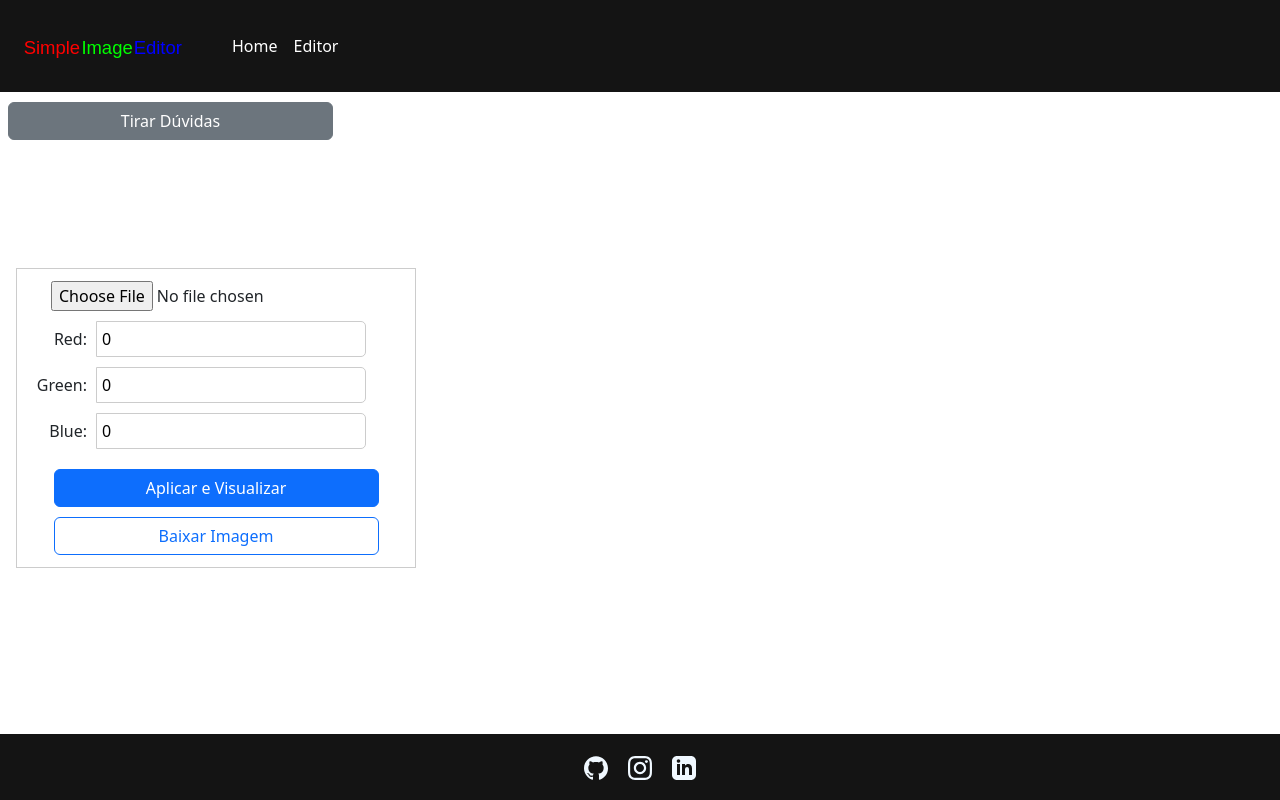
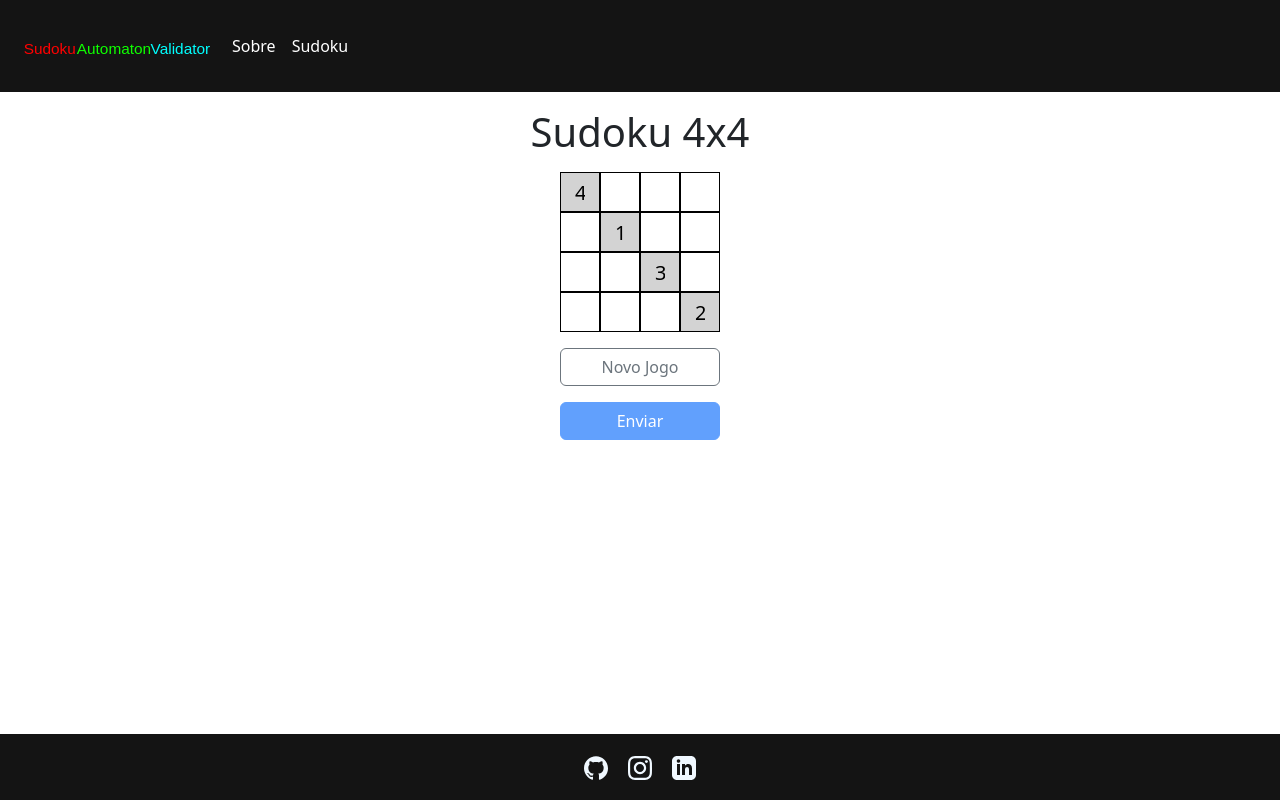
Before and after one commit to LeonardoBarroca/frontend-sudoku, a Vue app: page /about in a window 1280 px wide. Built offline with nearby package versions, Linux system fonts and the light colour scheme.

Commit message:
feat: add button send and update page style

```diff
--- a/index.html
+++ b/index.html
@@ -4,7 +4,7 @@
     <meta charset="UTF-8">
     <link rel="icon" href="/favicon.ico">
     <meta name="viewport" content="width=device-width, initial-scale=1.0">
-    <title>Simple Image Editor</title>
+    <title>Validador de Sudoku 4x4 com autômatos</title>
     <style>
       body {
         margin: 0;
--- a/src/components/Footer.vue
+++ b/src/components/Footer.vue
@@ -1,13 +1,13 @@
 <template>
   <footer class="footer">
     <div class="social-icons">
-      <a href="https://github.com/LeonardoBarroca" target="_blank" rel="noopener noreferrer">
+      <a href="https://github.com/" target="_blank" rel="noopener noreferrer">
         <IconGithub />
       </a>
       <a href="https://www.instagram.com/" target="_blank" rel="noopener noreferrer">
         <IconInstagram />
       </a>
-      <a href="https://www.linkedin.com/in/leonardo-barroca-0494b4143/" target="_blank" rel="noopener noreferrer">
+      <a href="https://www.linkedin.com/in/" target="_blank" rel="noopener noreferrer">
         <IconLinkedin />
       </a>
     </div>
--- a/src/components/Navbar.vue
+++ b/src/components/Navbar.vue
@@ -7,11 +7,11 @@
         </a>
       </li>
       <li><a>
-          <RouterLink to="/">Home</RouterLink>
+          <RouterLink to="/">Sobre</RouterLink>
         </a>
       </li>
       <li><a>
-          <RouterLink to="/about">Editor</RouterLink>
+          <RouterLink to="/about">Sudoku</RouterLink>
         </a>
       </li>
     </ul>
--- a/src/components/icons/IconLogo.vue
+++ b/src/components/icons/IconLogo.vue
@@ -1,7 +1,7 @@
 <template>
   <svg xmlns="http://www.w3.org/2000/svg" width="200" height="60" viewBox="0 0 260 60">
-    <text x="10" y="40" font-family="Oswald, sans-serif" font-size="24" fill="#FF0000">Simple</text>
-    <text x="85" y="40" font-family="Oswald, sans-serif" font-size="24" fill="#00FF00">Image</text>
-    <text x="153" y="40" font-family="Oswald, sans-serif" font-size="24" fill="#0000FF">Editor</text>
+    <text x="10" y="40" font-family="Oswald, sans-serif" font-size="20" fill="#FF0000">Sudoku</text>
+    <text x="79" y="40" font-family="Oswald, sans-serif" font-size="20" fill="#0FFF00">Automaton</text>
+    <text x="175" y="40" font-family="Oswald, sans-serif" font-size="20" fill="#00FFFF">Validator</text>
   </svg>
 </template>
--- a/src/views/AboutView.vue
+++ b/src/views/AboutView.vue
@@ -1,50 +1,21 @@
 <template>
-  <!-- Novo botão "Tirar Dúvidas" -->
-  <div class="duvidas">
-    <button @click="toggleHelp" class="btn btn-secondary" title="Tirar Dúvidas">Tirar Dúvidas</button>
-
-    <!-- Área de texto para exibir quando "Tirar Dúvidas" for clicado -->
-    <p v-if="showHelp">
-      A alteração do RGB em uma imagem ocorre manipulando os valores dos canais de cor vermelho (R), verde (G) e azul
-      (B)
-      de cada pixel da imagem. Cada pixel em uma imagem digital é representado por uma combinação de intensidades de cor
-      nos canais RGB, onde valores mais altos representam uma maior intensidade da cor correspondente e valores mais
-      baixos representam uma menor intensidade.
-
-      Por exemplo, se tivermos um pixel com a cor RGB(10, 10, 10) e aplicarmos um aumento de intensidade para RGB(20,
-      20,
-      20), isso resultará em uma alteração perceptível na cor do pixel. Aumentar os valores de R, G e B resultará em uma
-      cor mais clara e mais brilhante, enquanto diminuir esses valores resultará em uma cor mais escura e mais opaca.
-
-      Essencialmente, ao alterar os valores RGB de uma imagem, estamos ajustando a intensidade das cores vermelha, verde
-      e
-      azul em cada pixel, o que modifica a cor geral da imagem. Isso é feito de forma individual para cada pixel,
-      permitindo uma ampla variedade de manipulações de cor e efeitos visuais em uma imagem digital.</p>
-  </div>
-  <div class="editor-area">
-    <div class="container-rgb">
-      <input type="file" @change="handleFileUpload" class="input-file">
-      <div class="input-group">
-        <label for="red" class="label">Red:</label>
-        <input type="number" id="red" v-model="red" class="input" min="0" max="255">
+  <div class="sudoku-game">
+    <h1>Sudoku 4x4</h1>
+    <div class="sudoku-board">
+      <div class="sudoku-table">
+        <div v-for="(row, rowIndex) in sudoku" :key="rowIndex" class="row">
+          <div v-for="(cell, colIndex) in row" :key="colIndex" :class="['cell', { 'fixed-cell': cell.readonly }]">
+            <input type="text" :value="cell.value" :readonly="cell.readonly"
+              @input="updateCell(rowIndex, colIndex, $event.target.value)">
+          </div>
+        </div>
       </div>
-      <div class="input-group">
-        <label for="green" class="label">Green:</label>
-        <input type="number" id="green" v-model="green" class="input" min="0" max="255">
-      </div>
-      <div class="input-group">
-        <label for="blue" class="label">Blue:</label>
-        <input type="number" id="blue" v-model="blue" class="input" min="0" max="255">
-      </div>
-      <button @click="uploadImage" type="button" class="btn btn-primary" title="Aplicar e Visualizar">Aplicar e
-        Visualizar</button>
-      <button @click="downloadImage" type="button" class="btn btn-outline-primary" title="Baixar Imagem">Baixar
-        Imagem</button>
-
-
     </div>
-    <div v-if="imageUrl" class="image-preview">
-      <img :src="imageUrl" alt="Imagem Recebida" class="preview">
+    <div class="new-game">
+      <button class="btn btn-outline-secondary" @click="generateNewGame">Novo Jogo</button>
+    </div>
+    <div class="validade-sudoku">
+      <button class="btn btn-primary" @click="submitSudoku" :disabled="!isSudokuComplete">Enviar</button>
     </div>
   </div>
 </template>
@@ -53,127 +24,140 @@
 export default {
   data() {
     return {
-      file: null,
-      imageUrl: null,
-      red: 0,
-      green: 0,
-      blue: 0,
-      showHelp: false // Variável de estado para controlar a exibição do texto de ajuda
+      sudoku: [],
     };
   },
+  computed: {
+    isSudokuComplete() {
+      for (let i = 0; i < this.sudoku.length; i++) {
+        for (let j = 0; j < this.sudoku[i].length; j++) {
+          if (!this.sudoku[i][j].readonly && !this.sudoku[i][j].value) {
+            return false;
+          }
+        }
+      }
+      return true;
+    }
+  },
+  created() {
+    this.generateNewGame();
+  },
   methods: {
-    handleFileUpload(event) {
-      this.file = event.target.files[0];
+    generateNewGame() {
+      this.sudoku = this.generateSudoku();
     },
-    async uploadImage() {
-      const formData = new FormData();
-      formData.append('image', this.file);
-      formData.append('red', this.red);
-      formData.append('green', this.green);
-      formData.append('blue', this.blue);
+    generateSudoku() {
+      const sudoku = [];
+      const fixedIndexes = [1, 6, 11, 16];
 
-      try {
-        const response = await fetch('https://backend-image-edit-1.onrender.com/upload', {
+      const uniqueNumbers = this.generateUniqueNumbers(4);
+
+      for (let i = 0; i < 4; i++) {
+        const row = [];
+        for (let j = 0; j < 4; j++) {
+          let value;
+          if (fixedIndexes.includes(i * 4 + j + 1)) {
+            value = uniqueNumbers.pop();
+          } else {
+            value = '';
+          }
+          row.push({ value: value, readonly: fixedIndexes.includes(i * 4 + j + 1) });
+        }
+        sudoku.push(row);
+      }
+      return sudoku;
+    },
+    generateUniqueNumbers(count) {
+      const numbers = [];
+      while (numbers.length < count) {
+        const num = this.generateRandomNumber();
+        if (!numbers.includes(num)) {
+          numbers.push(num);
+        }
+      }
+      return numbers;
+    },
+    generateRandomNumber() {
+      return Math.floor(Math.random() * 4) + 1;
+    },
+    updateCell(rowIndex, colIndex, value) {
+      const newValue = value.replace(/[^1-4]/g, '');
+      this.sudoku[rowIndex][colIndex].value = newValue;
+    },
+    submitSudoku() {
+      if (this.isSudokuComplete) {
+        const data = this.sudoku.map(row => row.map(cell => parseInt(cell.value)));
+        console.log(data)
+
+        fetch('http://localhost:5000/validate-sudoku', {
           method: 'POST',
-          body: formData
-        });
-        const data = await response.blob();
-        const imageUrl = URL.createObjectURL(data);
-        this.imageUrl = imageUrl;
-      } catch (error) {
-        console.error('Erro ao enviar imagem:', error);
+          headers: {
+            'Content-Type': 'application/json'
+          },
+          body: JSON.stringify({ sudoku: data })
+        })
+          .then(response => response.json())
+          .then(data => {
+            if (data.valid) {
+              alert('Sudoku válido!');
+            } else {
+              alert('Sudoku inválido!');
+            }
+          })
+          .catch(error => {
+            console.error('Erro ao enviar Sudoku:', error);
+          });
+      } else {
+        alert('Preencha todas as células do Sudoku antes de enviar.');
       }
-    },
-    downloadImage() {
-      const link = document.createElement('a');
-      link.href = this.imageUrl;
-      link.download = 'edited_image.png';
-      document.body.appendChild(link);
-      link.click();
-      document.body.removeChild(link);
-    },
-    toggleHelp() {
-      this.showHelp = !this.showHelp; // Alternar o estado de exibição do texto de ajuda
     }
-  }
+  },
 };
 </script>
 
 <style>
-.editor-area {
-  width: 100%;
-  display: flex;
-  margin-top: 10%;
+.sudoku-game {
+  margin-top: 16px;
+  text-align: center;
+  flex-direction: column;
 }
 
-.container-rgb {
-  margin-left: 16px;
+.sudoku-board {
+  margin: 16px;
   display: flex;
-  flex-direction: column;
-  align-items: center;
   justify-content: center;
-  height: 300px;
-  width: 400px;
-  border: 1px solid #ccc;
 }
 
-.input-group {
-  margin-bottom: 10px;
-  display: flex;
-  align-items: center;
+.row {
+  width: 160px;
 }
 
-.label {
-  width: 70px;
-  text-align: right;
-  margin-right: 10px;
+.cell {
+  border: 1px solid #000;
+  width: 40px;
+  height: 40px;
 }
 
-.input {
-  padding: 5px;
-  border: 1px solid #ccc;
-  border-radius: 5px;
-  min-width: 270px;
+.fixed-cell {
+  background-color: lightgray;
 }
 
-.input-file {
-  margin-bottom: 10px;
-  width: 330px;
+input {
+  width: 100%;
+  height: 100%;
+  font-size: 20px;
+  text-align: center;
+  border: none;
+  outline: none;
+  background: transparent;
 }
 
-.image-preview {
-  max-width: 300px;
-  max-height: 300px;
-}
-
-.preview {
-  max-width: 300px;
-  max-height: 300px;
-  margin-left: 16px;
+.btn-outline-secondary {
+  width: 160px;
 }
 
 .btn-primary {
-  width: 325px;
-  margin-top: 10px;
-}
-
-.btn-outline-primary {
-  width: 325px;
-  margin-top: 10px;
-}
-
-/* Estilo para o novo botão "Tirar Dúvidas" */
-.btn-secondary {
-  width: 325px;
-  margin-top: 10px;
-}
-
-.duvidas {
-  padding-left: 8px;
-}
-
-/* Estilo para o texto de ajuda */
-p {
-  margin-top: 10px;
+  margin-top: 16px;
+  width: 160px;
 }
 </style>
--- a/src/views/HomeView.vue
+++ b/src/views/HomeView.vue
@@ -1,8 +1,8 @@
 <template>
   <div class="presentation-page">
-    <h1 class="title">Bem-vindo ao SIE (Simple Image Editor)</h1>
-    <p class="description">Explore, Descubra, Aventure-se!</p>
-    <p class="highlight">Selecione, edite o RGB de sua imagem, baixe gratuitamente sem marcas d'água</p>
+    <h1 class="title">Bem-vindo ao Sudoku!</h1>
+    <p class="description">Jogue e divirta-se!</p>
+    <p class="highlight">Validador de Sudoku 4x4 com (AFD) Autômato Finito Determinístico </p>
   </div>
 </template>
 
```
